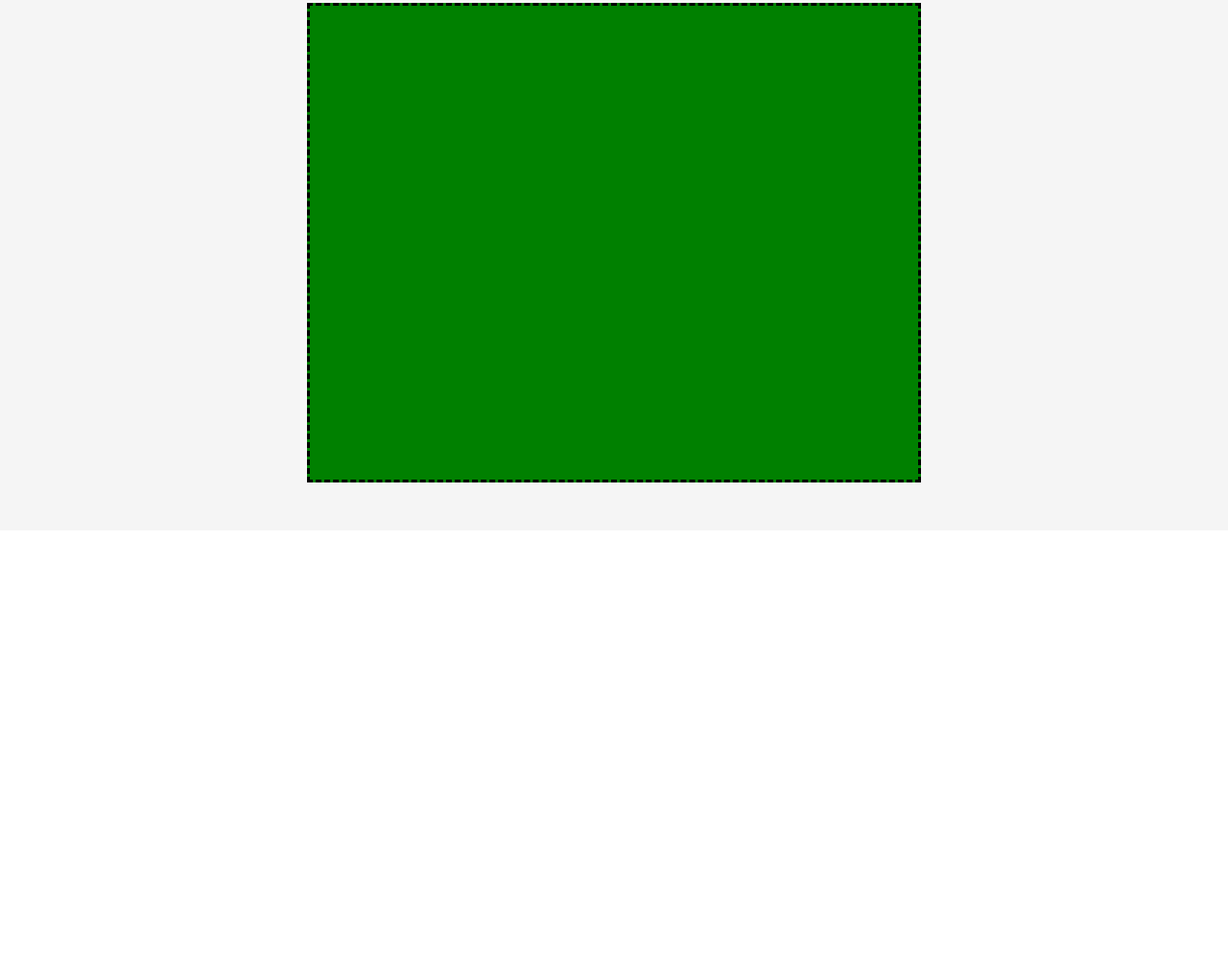
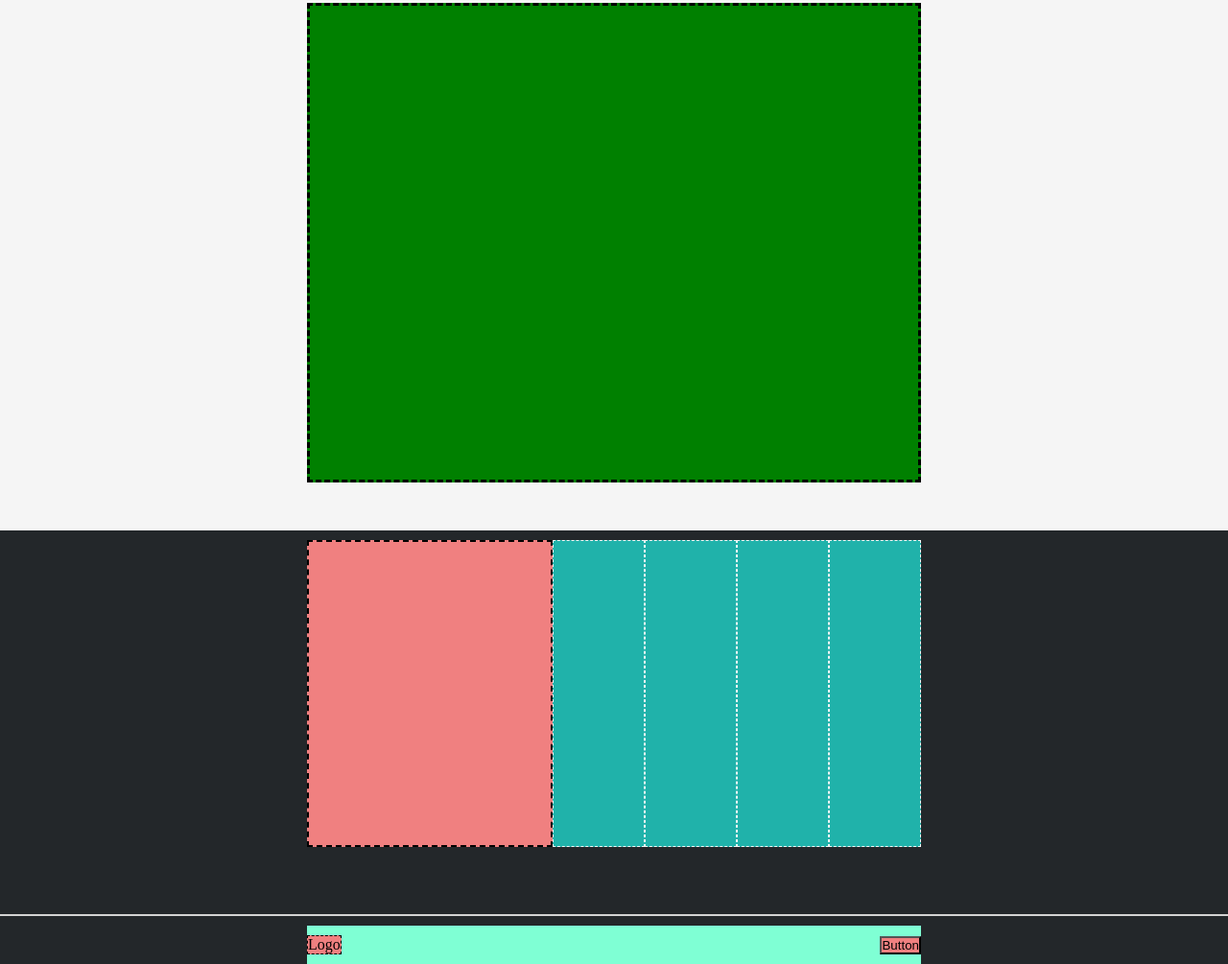
Before and after one commit to matteocenci/htmlcss-struttura-discord, a plain HTML site: page index.html in a window 1280 px wide. Shown: the part 1717-2722 px from the top of the page at 96% size. Before the commit the page ends 2270 px from the top, so only its background shows below. Drawn offline with Linux system fonts and the light colour scheme.

Commit message:
feat: footer and bottom footer

```diff
--- a/css/style.css
+++ b/css/style.css
@@ -8,6 +8,11 @@
 
 /* COMMON */
 /* Header */
+hr{
+    border: 1px solid #d3d3d3;
+    height: 2px;
+
+}
 .header div{
     background-color: #ffa500;
 }
@@ -158,3 +163,72 @@
 }
 /* /Fifth Block */
 /* /Main */
+
+.footer{
+    display: flex;
+    flex-direction: row;
+    height: 400px;
+    width: 100%;
+    justify-content: center;
+    align-items: flex-start;
+    background-color: #23272A;
+}
+
+.footer-content{
+    display: flex;
+    margin: 10px;
+    width: 50%;
+    height: 80%;
+}
+
+
+
+
+
+
+.large-box{
+    width: 40%;
+    border: 2px dashed #000000;
+
+    background-color: #f08080;
+}
+
+.small-box{
+    width: 15%;
+    border: 1px dashed #f5f5f5;
+
+    background-color: #20B2AA;
+}
+
+
+.bottom-footer{
+    display: flex;
+    flex-direction: row;
+    height: 50px;
+    width: 100%;
+    justify-content: center;
+    align-items: flex-end;
+    background-color: #23272A;
+}
+
+.bottom-content{
+    display: flex;
+    justify-content: space-between;
+    align-items: center;
+
+    width: 50%;
+    height: 80%;
+
+
+
+    background-color: #7FFFD4;
+}
+
+.logo-bottom{
+    background-color: #f08080;
+    border: 1px dashed #000000;
+}
+
+.bottom-button{
+    background-color: #f08080;
+}
--- a/index.html
+++ b/index.html
@@ -81,15 +81,53 @@
             </div>
         </div>
         <!-- /Fifth Block -->
-
-
-
     </main>
     <!-- /Main -->
 
 
+
+
+
     <!-- Footer -->
-    <footer></footer>
+    <footer>
+        <div class="footer">
+            <div class="footer-content">
+                <div class="large-box">
+
+                </div>
+                <div class="small-box"></div>
+                <div class="small-box"></div>
+                <div class="small-box"></div>
+                <div class="small-box"></div>
+
+            </div>
+        </div>
+
+        <hr>
+
+        <div class="bottom-footer">
+            <div class="bottom-content">
+                <div class="logo-bottom">
+                    Logo
+                </div>
+
+                <button class="bottom-button">
+                    Button
+                </button>
+
+            </div>
+
+        </div>
+
+
+
+
+
+
+
+
+
+    </footer>
     <!-- /Footer -->
 
 </body>
```
